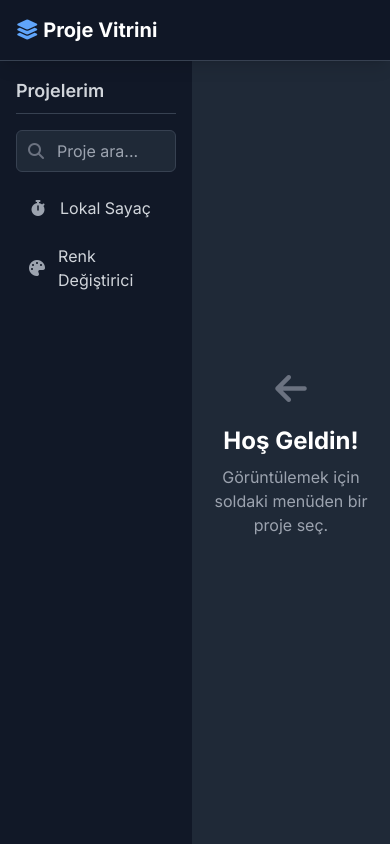
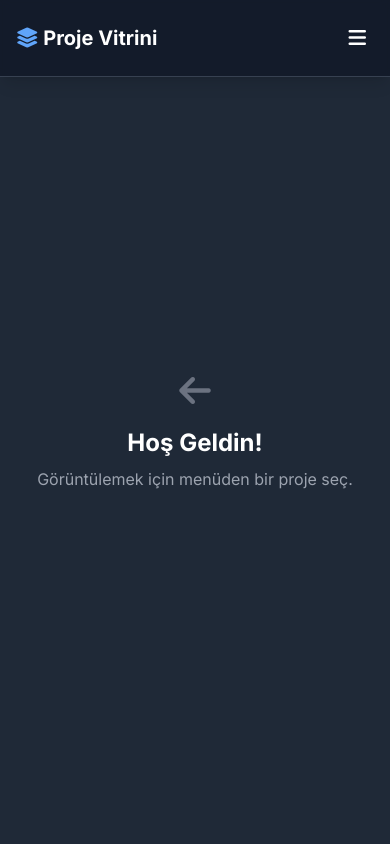
Before and after one commit to OnruBekrant/proje-vitrini, a plain HTML site: page index.html in a window 390 px wide. Drawn offline with nearby package versions, Linux system fonts and the light colour scheme.

Commit message:
Mobil uyumluluk eklendi: Açılır menü ve responsive tasarım

```diff
--- a/index.html
+++ b/index.html
@@ -5,52 +5,60 @@
     <meta name="viewport" content="width=device-width, initial-scale=1.0">
     <title>Benim Proje Portföyüm</title>
 
-    <!-- Harici CSS Dosyası -->
     <link rel="stylesheet" href="style.css">
 
-    <!-- Gerekli Kütüphaneler -->
     <script src="https://cdn.tailwindcss.com"></script>
     <link rel="preconnect" href="https://fonts.googleapis.com">
     <link rel="preconnect" href="https://fonts.gstatic.com" crossorigin>
     <link href="https://fonts.googleapis.com/css2?family=Inter:wght@400;500;600;700&display=swap" rel="stylesheet">
     <link rel="stylesheet" href="https://cdnjs.cloudflare.com/ajax/libs/font-awesome/6.4.0/css/all.min.css">
 </head>
-<body class="flex flex-col h-screen">
+<body class="bg-gray-800">
 
-    <header class="bg-gray-900/80 backdrop-blur-sm border-b border-gray-700 shadow-lg p-4 flex justify-between items-center sticky top-0 z-10">
-        <h1 class="text-xl md:text-2xl font-bold text-white">
-            <i class="fa-solid fa-layer-group text-blue-400"></i>
-            Proje Vitrini
-        </h1>
-    </header>
+    <div class="relative min-h-screen md:flex">
+        <!-- Mobil Menü için Overlay -->
+        <div id="overlay" class="fixed inset-0 bg-black bg-opacity-60 z-20 hidden md:hidden"></div>
 
-    <div class="flex flex-1 overflow-hidden">
-        <nav id="project-nav" class="w-48 md:w-64 bg-gray-900 p-4 overflow-y-auto flex-shrink-0">
+        <!-- Sol Navigasyon Menüsü -->
+        <nav id="project-nav" class="bg-gray-900 text-white w-64 p-4 space-y-4 fixed inset-y-0 left-0 transform -translate-x-full md:relative md:translate-x-0 transition-transform duration-300 ease-in-out z-30">
+            <div>
                 <h2 class="text-lg font-semibold mb-4 text-gray-300 border-b border-gray-700 pb-2">Projelerim</h2>
-
-            <!-- YENİ: Arama Çubuğu -->
                 <div class="relative mb-4">
                     <span class="absolute inset-y-0 left-0 flex items-center pl-3">
                         <i class="fa-solid fa-magnifying-glass text-gray-500"></i>
                     </span>
                     <input type="search" id="search-input" placeholder="Proje ara..." class="w-full bg-gray-800 border border-gray-700 rounded-md py-2 pl-10 pr-4 text-white focus:outline-none focus:ring-2 focus:ring-blue-500 transition-all">
                 </div>
-
-            <!-- Proje listesi JavaScript tarafından buraya eklenecek -->
                 <ul id="project-list" class="space-y-2"></ul>
+            </div>
         </nav>
 
-        <main class="flex-1 p-4 md:p-6 bg-gray-800 overflow-y-auto">
-            <div id="welcome-message" class="h-full flex flex-col justify-center items-center text-center">
+        <!-- Ana İçerik -->
+        <main class="flex-1">
+            <!-- Üst Header Alanı -->
+            <header class="bg-gray-900/80 backdrop-blur-sm border-b border-gray-700 shadow-lg p-4 flex justify-between items-center sticky top-0 z-10">
+                <h1 class="text-xl md:text-2xl font-bold text-white">
+                    <i class="fa-solid fa-layer-group text-blue-400"></i>
+                    Proje Vitrini
+                </h1>
+                <!-- Mobil Menü Butonu (Hamburger) -->
+                <button id="menu-toggle-btn" class="text-white p-2 rounded-md hover:bg-gray-700 md:hidden">
+                    <i class="fa-solid fa-bars text-xl"></i>
+                </button>
+            </header>
+
+            <!-- Proje Görüntüleme Alanı -->
+            <div class="p-4 md:p-6">
+                <div id="welcome-message" class="h-full flex flex-col justify-center items-center text-center text-white min-h-[80vh]">
                     <i class="fa-solid fa-arrow-left text-4xl text-gray-500 mb-4"></i>
-                 <h2 class="text-2xl font-bold text-white">Hoş Geldin!</h2>
-                 <p class="text-gray-400 mt-2">Görüntülemek için soldaki menüden bir proje seç.</p>
+                    <h2 class="text-2xl font-bold">Hoş Geldin!</h2>
+                    <p class="text-gray-400 mt-2">Görüntülemek için menüden bir proje seç.</p>
                 </div>
-            <iframe id="project-frame" class="w-full h-full border-0 rounded-lg shadow-md bg-white hidden" title="Proje Görüntüleyici"></iframe>
+                <iframe id="project-frame" class="w-full h-[85vh] border-0 rounded-lg shadow-md bg-white hidden" title="Proje Görüntüleyici"></iframe>
+            </div>
         </main>
     </div>
 
-    <!-- Harici JavaScript Dosyası -->
     <script src="script.js"></script>
 </body>
 </html>
--- a/script.js
+++ b/script.js
@@ -5,7 +5,11 @@ document.addEventListener('DOMContentLoaded', function() {
     const welcomeMessage = document.getElementById('welcome-message');
     const searchInput = document.getElementById('search-input');
 
-    // Tüm projeleri saklamak için bir dizi
+    // Mobil menü için yeni elementler
+    const menuToggleBtn = document.getElementById('menu-toggle-btn');
+    const nav = document.getElementById('project-nav');
+    const overlay = document.getElementById('overlay');
+
     let allProjects = [];
 
     /**
@@ -13,28 +17,22 @@ document.addEventListener('DOMContentLoaded', function() {
      * @param {Array} projectsToRender - Ekrana çizilecek projelerin dizisi.
      */
     function renderProjects(projectsToRender) {
-        // Her render öncesi listeyi temizle
         projectList.innerHTML = '';
-
         if (projectsToRender.length === 0) {
             projectList.innerHTML = '<li><span class="text-gray-500 px-3 py-2">Sonuç bulunamadı.</span></li>';
             return;
         }
-
         projectsToRender.forEach(project => {
             const listItem = document.createElement('li');
             const link = document.createElement('a');
             link.href = '#';
             link.dataset.src = project.yol;
             link.className = 'project-link flex items-center gap-3 px-3 py-2 rounded-md hover:bg-gray-700 transition-colors duration-200';
-
             const icon = document.createElement('i');
             project.ikon.split(' ').forEach(cls => icon.classList.add(cls));
             icon.classList.add('fa-fw', 'text-gray-400');
-
             const span = document.createElement('span');
             span.textContent = project.adi;
-
             link.appendChild(icon);
             link.appendChild(span);
             listItem.appendChild(link);
@@ -48,16 +46,21 @@ document.addEventListener('DOMContentLoaded', function() {
     async function loadProjects() {
         try {
             const response = await fetch('projeler.json');
-            if (!response.ok) {
-                throw new Error(`HTTP hatası! Durum: ${response.status}`);
-            }
-            allProjects = await response.json(); // Projeleri global değişkene ata
-            renderProjects(allProjects); // Tüm projelerle listeyi ilk kez çiz
-
+            if (!response.ok) throw new Error(`HTTP hatası! Durum: ${response.status}`);
+            allProjects = await response.json();
+            renderProjects(allProjects);
         } catch (error) {
             console.error("Projeler yüklenemedi:", error);
             projectList.innerHTML = '<li><span class="text-red-400 px-3 py-2">Projeler yüklenemedi.</span></li>';
         }
+    }
+
+    /**
+     * Mobil menüyü açar veya kapatır.
+     */
+    function toggleMenu() {
+        nav.classList.toggle('-translate-x-full');
+        overlay.classList.toggle('hidden');
     }
 
     // Arama kutusuna her karakter girildiğinde filtreleme yap
@@ -73,11 +76,9 @@ document.addEventListener('DOMContentLoaded', function() {
     projectList.addEventListener('click', function(e) {
         const link = e.target.closest('.project-link');
         if (!link) return;
-
         e.preventDefault();
 
         const projectSrc = link.dataset.src;
-
         if (projectSrc && projectSrc !== 'about:blank') {
             welcomeMessage.classList.add('hidden');
             projectFrame.classList.remove('hidden');
@@ -90,7 +91,16 @@ document.addEventListener('DOMContentLoaded', function() {
 
         document.querySelectorAll('.project-link').forEach(l => l.classList.remove('active'));
         link.classList.add('active');
+
+        // Mobil görünümde bir projeye tıklandığında menüyü kapat
+        if (window.innerWidth < 768) {
+            toggleMenu();
+        }
     });
+
+    // Mobil menü butonu ve overlay için olay dinleyicileri
+    menuToggleBtn.addEventListener('click', toggleMenu);
+    overlay.addEventListener('click', toggleMenu);
 
     // Sayfa yüklendiğinde projeleri yükle
     loadProjects();
```
Lines whose indentation alone changed are shown as unchanged.
